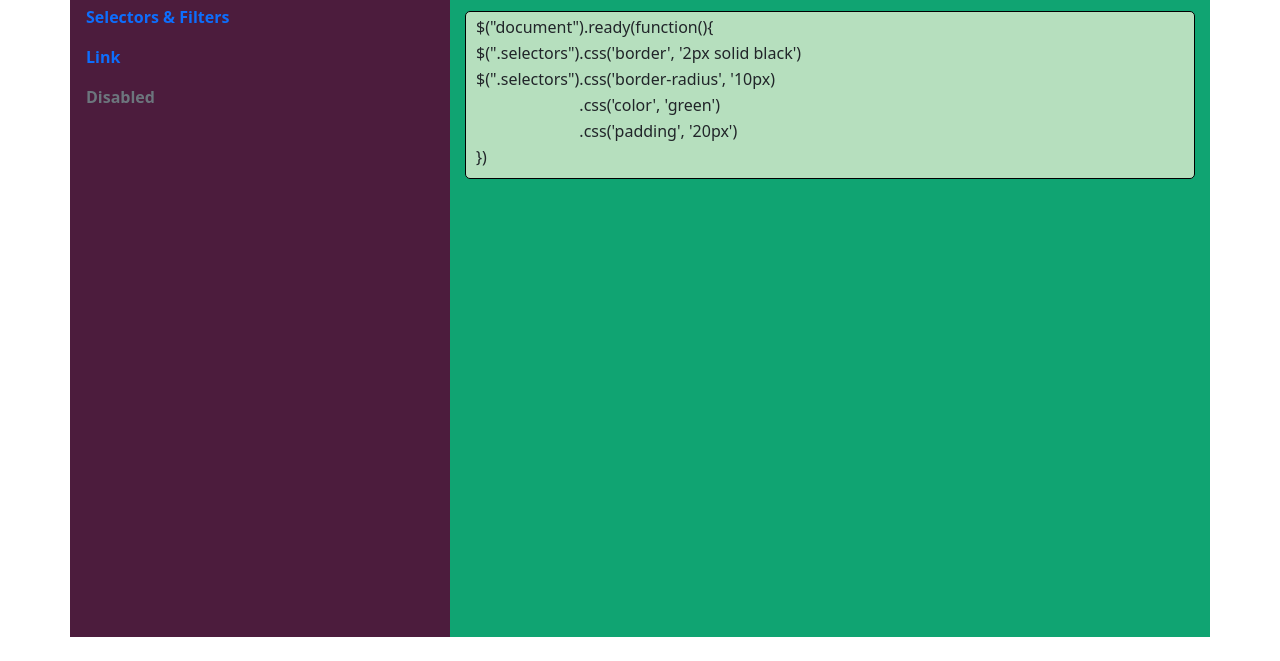
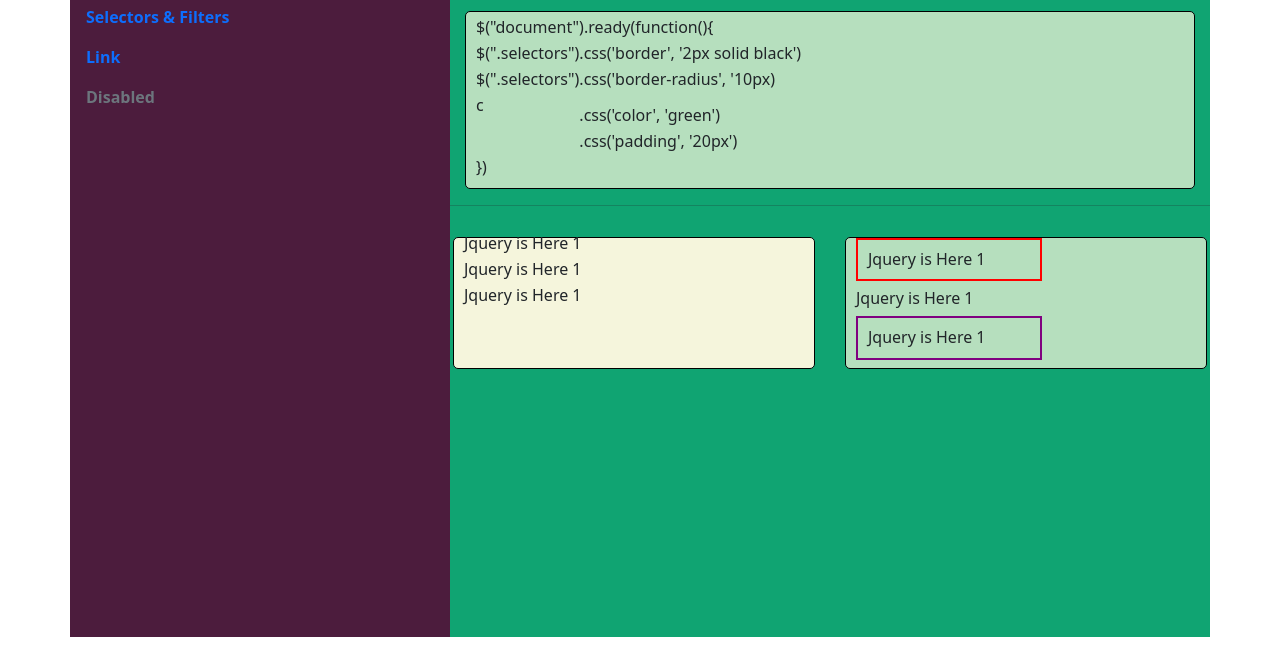
Before and after one commit to AlinaSpahiu/jquery, a plain HTML site: page jquery-things/html/selectorsFilter.html in a window 1280 px wide. Shown: the part 139-800 px from the top of the page. Drawn offline with nearby package versions, Linux system fonts and the light colour scheme.

Commit message:
Update selectorsFilter.html

```diff
--- a/jquery-things/html/selectorsFilter.html
+++ b/jquery-things/html/selectorsFilter.html
@@ -41,15 +41,34 @@
                         <div style='border:1px solid black; border-radius:5px; background-color: rgba(245, 245, 220, 0.726); line-height: 10px;padding-left: 10px; margin:15px;'>
                           <p style='padding-top:10px;'> $("document").ready(function(){</p>
                           <p> $(".selectors").css('border', '2px solid black')</p>
-                          <p> $(".selectors").css('border-radius', '10px)</p>
+                          <p> $(".selectors").css('border-radius', '10px)</p>c
                           <p><span style='color: rgba(245, 245, 220, 0);'>$(".selectors")</span>.css('color', 'green')</p>
                           <p><span style='color: rgba(245, 245, 220, 0);'>$(".selectors")</span>.css('padding', '20px')</p>
                           <p> })</p>
                         </div>
                       </div>
 
+                      <hr />
+
+                      <div class='row'>  <!-- Second Row-->
+                        <div class='col' style='border:1px solid black; border-radius:5px; background-color: beige; line-height: 10px;padding-left: 10px; margin:15px;'>
+                          <p>Jquery is Here 1</p>
+                          <p>Jquery is Here 1</p>
+                          <p>Jquery is Here 1</p>
+                        </div>
+                        <div class='col' style='border:1px solid black; border-radius:5px; background-color: rgba(245, 245, 220, 0.726); line-height: 10px;padding-left: 10px; margin:15px;'>
+                          <h6>Jquery is Here 1</h6>
+                          <h6>Jquery is Here 1</h6>
+                          <h6>Jquery is Here 1</h6>
+                        </div>
+                        <div class="row">
+
+                        </div>
+                      </div> <!-- End of second row-->
                     </div>
+
                   </div>
+
 
               </div>
 
@@ -60,7 +79,12 @@
  $("document").ready(function(){
      $(".selectors").css('border', '2px solid black')
      $(".selectors").css('border-radius', '10px').css('color', 'green').css('padding', '20px')
+
+     //get only first p
+     $('h6:first').css('border',"2px solid red").css('width', '55%').css('padding', '10px')
+     $('h6:last').css('border',"2px solid purple").css('width', '55%').css('padding', '10px')
  })
+
    </script>
     <!-- Optional JavaScript; choose one of the two! -->
 
```
